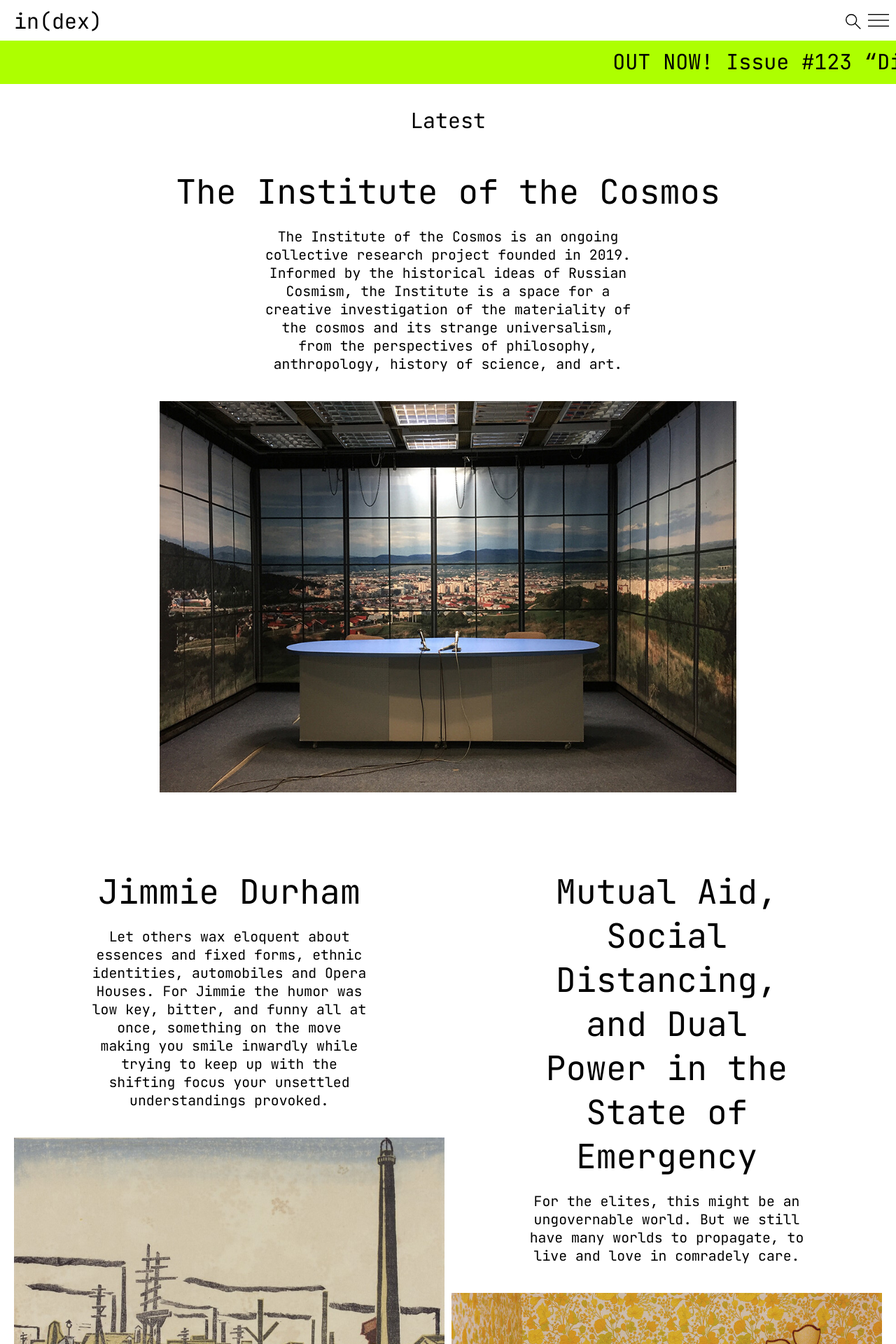
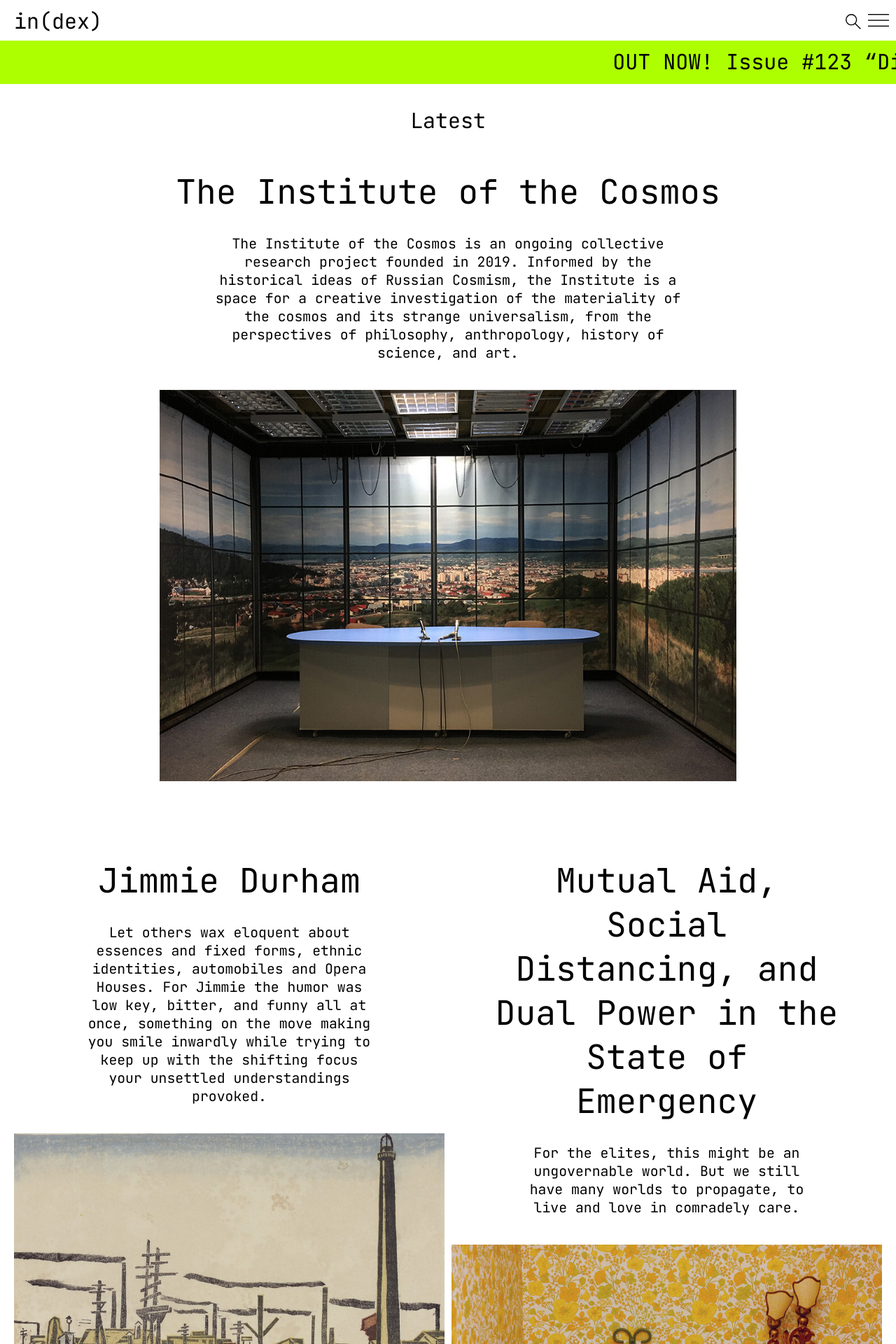
Before and after one commit to Yngvolainen/index, a Vue app: page / in a window 1280 px wide. Shown: the top 1920 px of the page at 70% size. Built offline with nearby package versions, Linux system fonts and the light colour scheme.

Commit message:
Changed Article styling (grid)

```diff
--- a/src/components/ArticlesHomepage.vue
+++ b/src/components/ArticlesHomepage.vue
@@ -54,6 +54,9 @@
 
    .article__link {
       text-decoration: none;
+      display: grid;
+      grid-template-columns: var(--grid-column-12);
+      gap: var(--gap-big);
    }
 
    .article__title {
@@ -80,8 +83,7 @@
       }
 
       .article__lead-0 {
-         margin-left: 17.9%;
-         margin-right: 17.9%;  /* finne bedre løsning */
+         grid-column: 2/ span 10;
       }
 
       .article__1 {
@@ -89,14 +91,11 @@
       }
 
       .article__title-2 {
-         margin-left: 18%;
-         margin-right: 18%;  /* finne bedre løsning */
+         grid-column: 2/ span 10;
       }
 
       .article__lead-1 {
-         grid-column: 3 / span 8; /* fungerer ikke */
-         margin-left: 18%;
-         margin-right: 18%;  /* finne bedre løsning */
+         grid-column: 3 / span 8;
       }
 
       .article__2 {
@@ -104,8 +103,7 @@
       }
 
       .article__lead-2 {
-         margin-left: 16%;
-         margin-right: 16%;  /* finne bedre løsning */
+         grid-column: 3/ span 8;
       }
    }
 </style>
```
